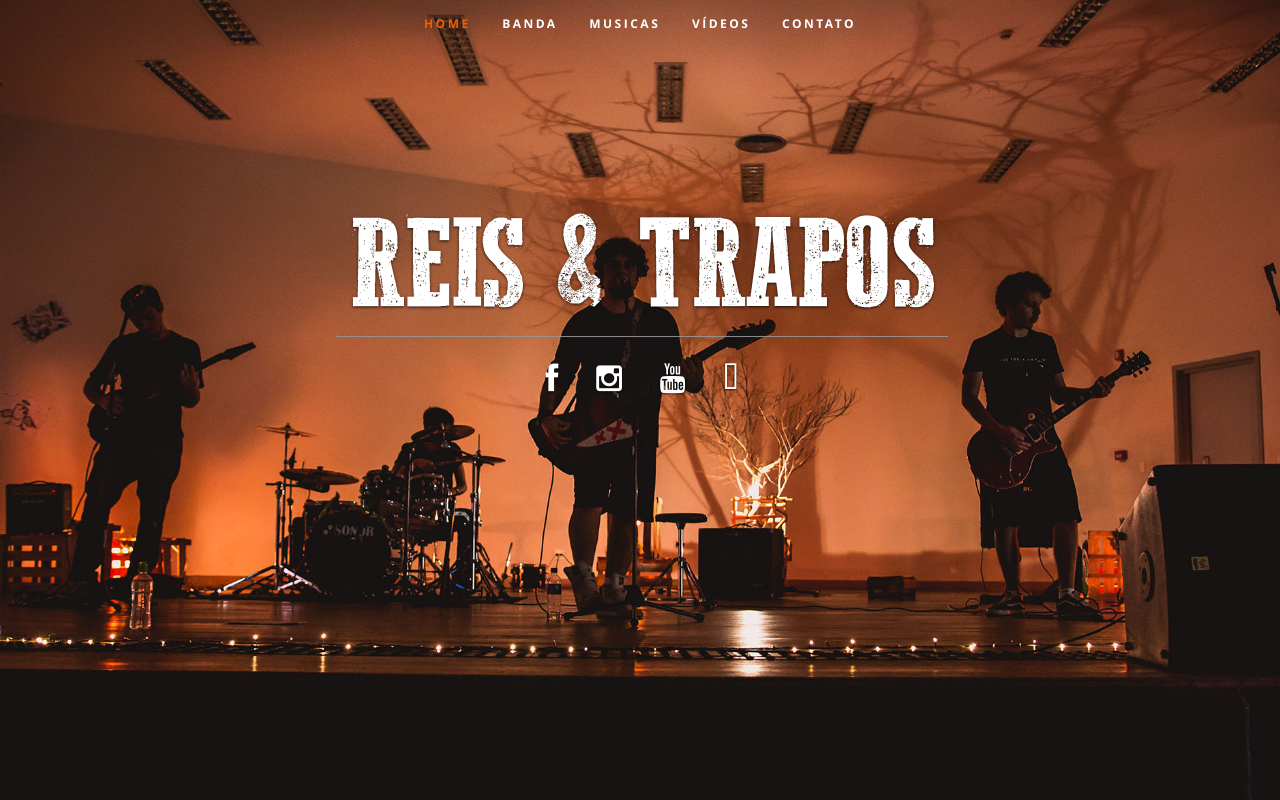
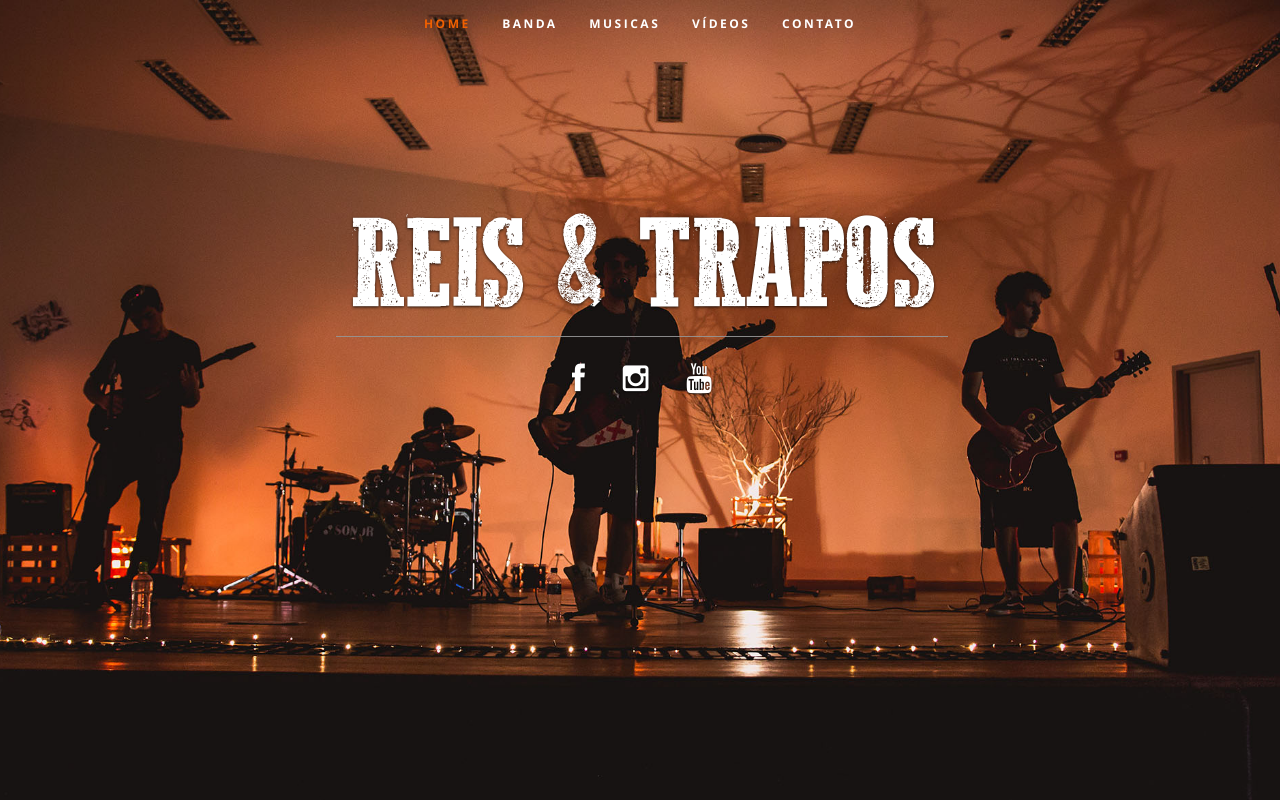
Before and after one commit to rafasouzadesenv/reisetrapos, a plain HTML site: page index.html in a window 1280 px wide. Shown: the top 800 px of the page. Drawn offline with nearby package versions, Linux system fonts and the light colour scheme; files whose address does not match are found by name.

Commit message:
no spotify

```diff
--- a/index.html
+++ b/index.html
@@ -100,11 +100,7 @@
                             <i class="fa fa-youtube"></i>
                         </a>
                     </li>
-                    <li>
-                        <a href="https://www.youtube.com/channel/UCm9XyqcjcPiioxbANThf10w">
-                            <i class="fa fa-spotify"></i>
-                        </a>
-                    </li>
+
 
 
 
```
